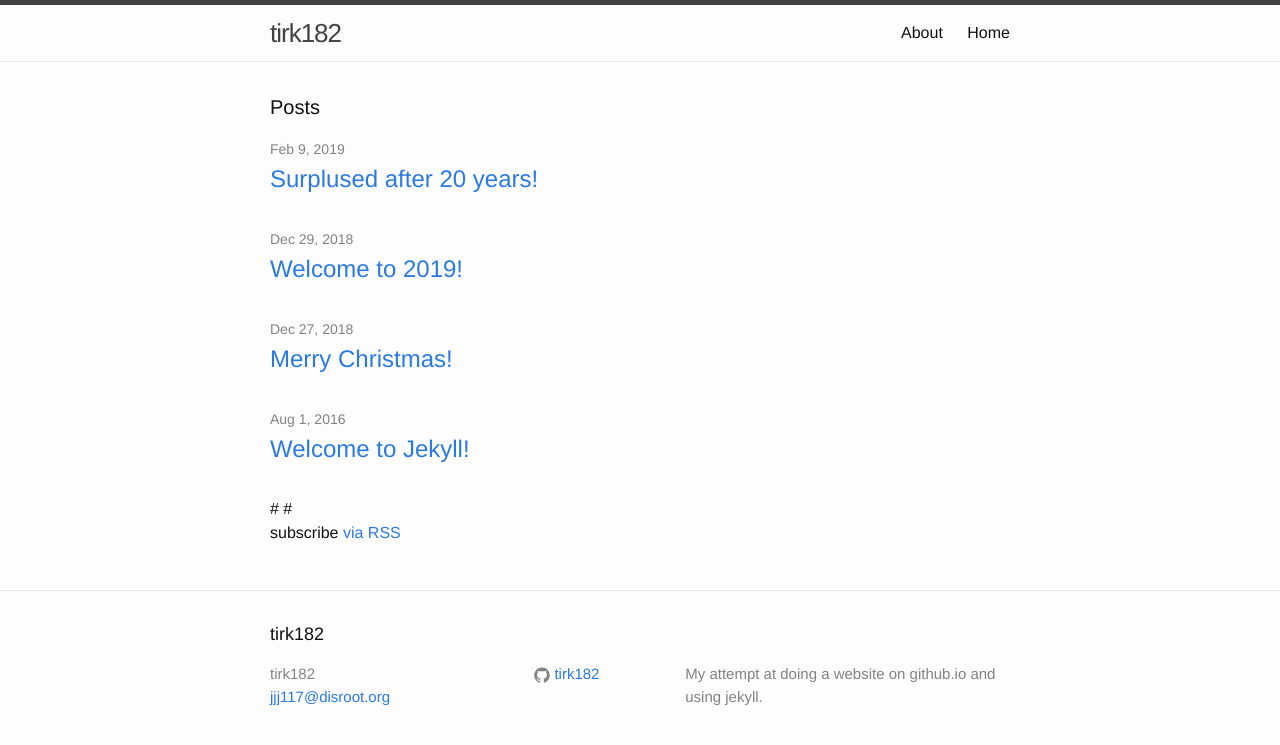
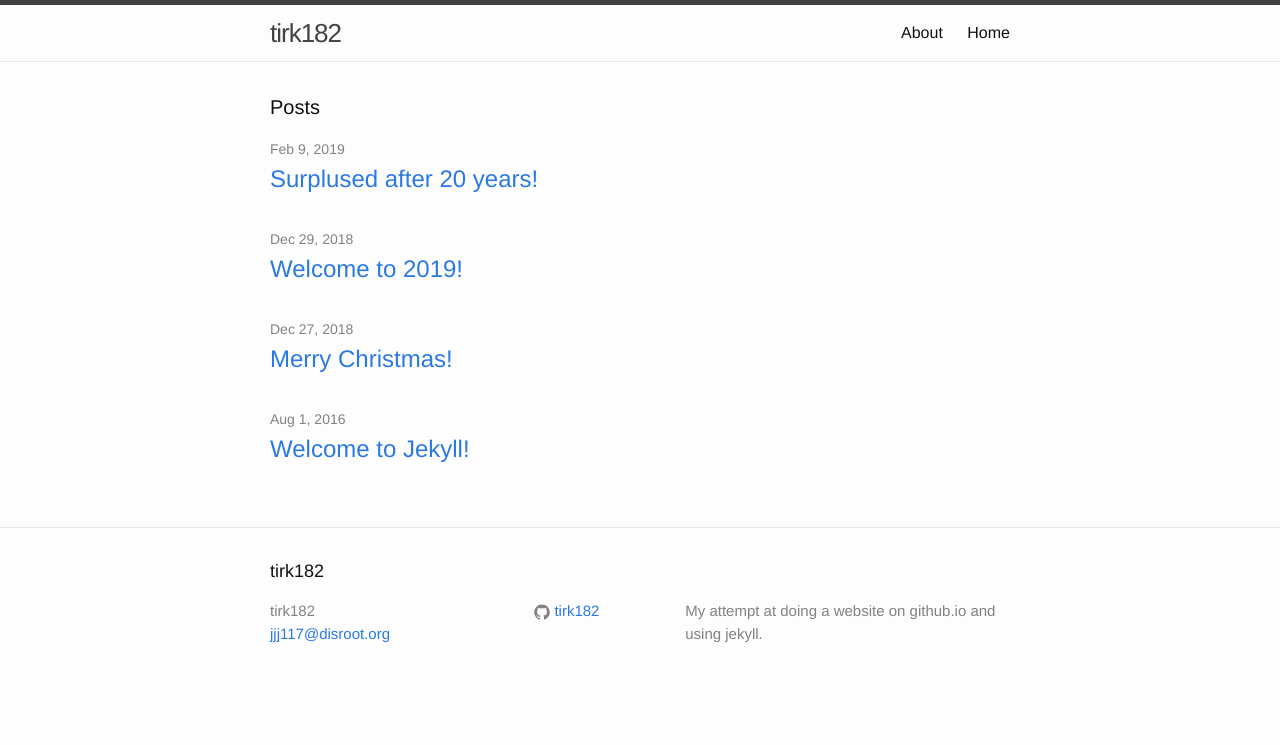
Before and after one commit to tirk182/tirk182.github.io, a Jekyll site: the page built from index.html, in a window 1280 px wide. Shown: the top 745 px of the page. Built offline with Jekyll 4.4.1, drawn with Linux system fonts in a browser that asks for light colours.

Commit message:
Update index.html

```diff
--- a/index.html
+++ b/index.html
@@ -19,6 +19,5 @@
     {% endfor %}
   </ul>
 
-#  #<p class="rss-subscribe">subscribe <a href="{{ "/feed.xml" | prepend: site.baseurl }}">via RSS</a></p>
 
 </div>
```
